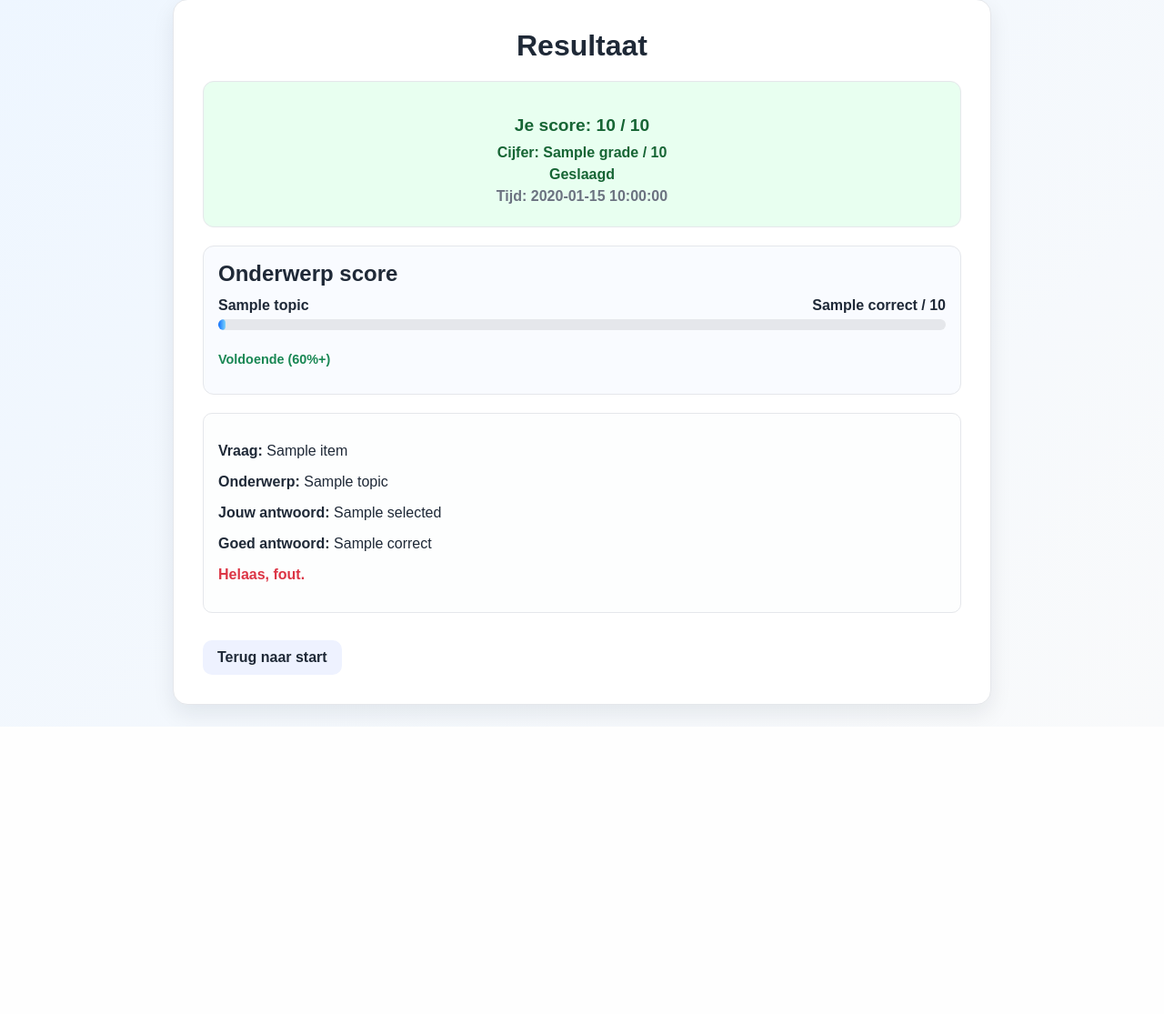
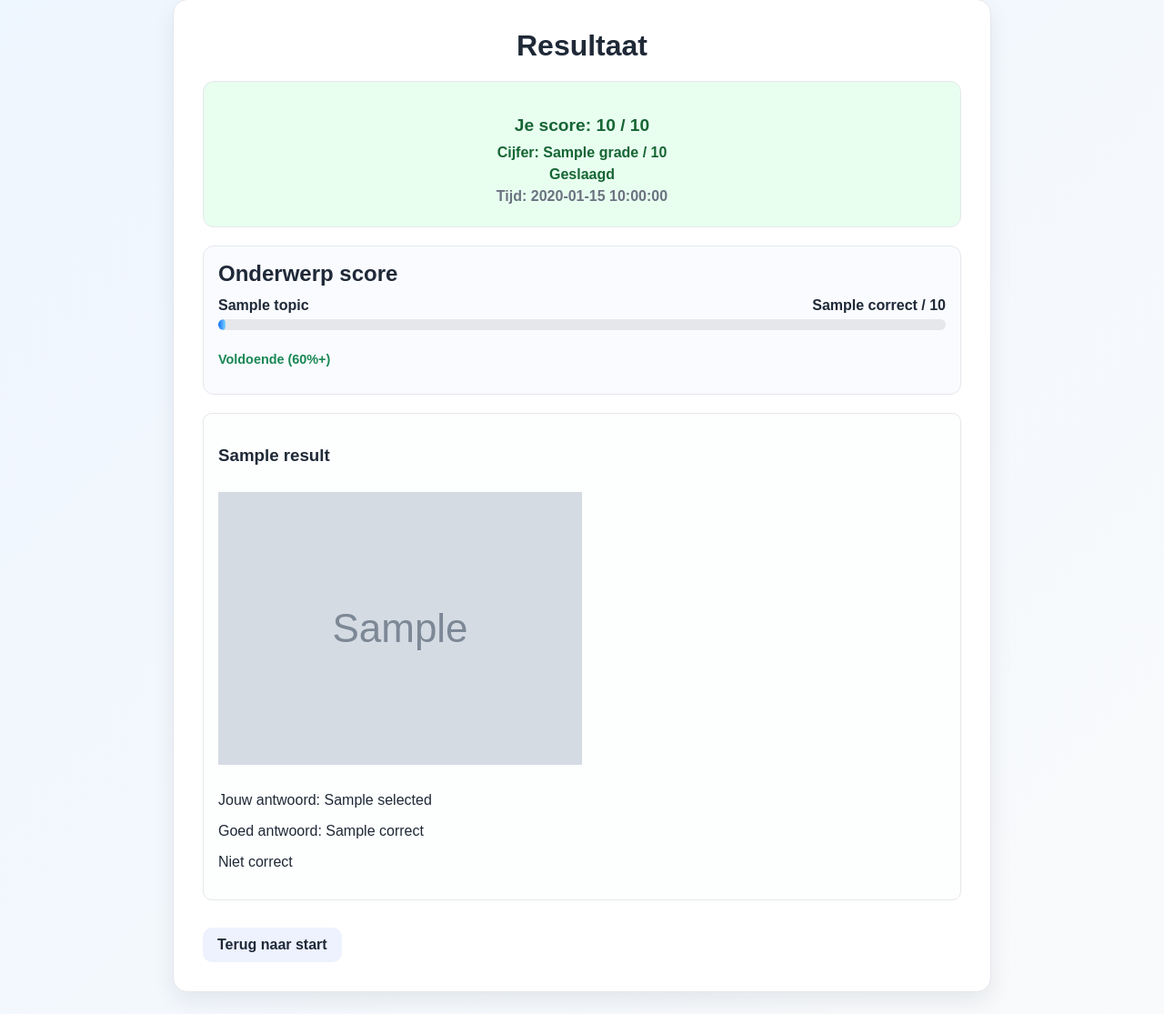
Before and after one commit to Ultimatevirus/skydive-theorie, a Flask app: template templates/result.html in a window 1280 px wide. Shown: the part 25-1140 px from the top of the page at 91% size. Before the commit the page ends 824 px from the top, so only its background shows below. Run offline with Flask 3, Linux system fonts and the light colour scheme; the template is opened without the code that fills it: most values are stand-ins (such as "Sample title", 1, 10 or a date in 2020); grey boxes marked "Sample" are stand-in pictures.

Commit message:
Added image support

```diff
--- a/app.py
+++ b/app.py
@@ -273,6 +273,7 @@ def exam():
                 "correct": display_answer_value(correct_answer),
                 "is_correct": is_correct,
                 "options": option_map,
+                "image_url": get_question_image_url(get_row_value(row, "image_link")),
             })
 
         sorted_topic_scores = {
@@ -312,6 +313,7 @@ def exam():
             "topic": row["topic"],
             "options": option_map,
             "is_yes_no": level == "A",
+            "image_url": get_question_image_url(get_row_value(row, "image_link")),
         })
 
     return render_template(
@@ -322,5 +324,46 @@ def exam():
         level=level,
     )
 
+def get_row_value(row, key, default=None):
+    if row is None:
+        return default
+    try:
+        return row[key]
+    except (KeyError, TypeError, IndexError):
+        return default
+
+def get_question_image_url(image_link):
+    if image_link is None:
+        return None
+
+    image_path = str(image_link).strip()
+    if not image_path:
+        return None
+
+    normalized = image_path.replace("\\", "/")
+    lower = normalized.lower()
+
+    if not (lower.endswith(".jpg") or lower.endswith(".jpeg") or lower.endswith(".png")):
+        return None
+
+    if normalized.startswith(("http://", "https://")):
+        return normalized
+
+    if normalized.startswith("/"):
+        if normalized.startswith("/static/"):
+            return normalized
+        return url_for("static", filename=normalized.lstrip("/"))
+
+    if normalized.startswith("static/"):
+        return url_for("static", filename=normalized.replace("static/", "", 1))
+
+    if normalized.startswith("./"):
+        return url_for("static", filename=normalized.lstrip("./"))
+
+    if normalized.startswith("images/") or normalized.startswith("question_images/"):
+        return url_for("static", filename=normalized)
+
+    return None
+
 if __name__ == "__main__":
     app.run(debug=True)
--- a/templates/result.html
+++ b/templates/result.html
@@ -47,17 +47,22 @@
                 {% endfor %}
             </div>
 
-            {% for item in results %}
+            {% for result in results %}
                 <div class="result-item">
-                    <p><strong>Vraag:</strong> {{ item.question }}</p>
-                    <p><strong>Onderwerp:</strong> {{ item.topic }}</p>
-                    <p><strong>Jouw antwoord:</strong> {{ item.selected or "geen keuze" }}</p>
-                    <p><strong>Goed antwoord:</strong> {{ item.correct }}</p>
+                    <h3>{{ result.question }}</h3>
 
-                    {% if item.is_correct %}
-                        <p class="success">Goed gedaan!</p>
+                    {% if result.image_url %}
+                      <div class="result-image">
+                        <img src="{{ result.image_url }}" alt="Vraagafbeelding" style="max-width: 100%; height: auto; margin: 10px 0;">
+                      </div>
+                    {% endif %}
+
+                    <p>Jouw antwoord: {{ result.selected }}</p>
+                    <p>Goed antwoord: {{ result.correct }}</p>
+                    {% if result.is_correct %}
+                      <p>Correct</p>
                     {% else %}
-                        <p class="error">Helaas, fout.</p>
+                      <p>Niet correct</p>
                     {% endif %}
                 </div>
             {% endfor %}
```
Also changed, not shown: templates/exam.html (+14 -8 lines), static/question_images/pressure_areas.jpg (added), vragen.db.
